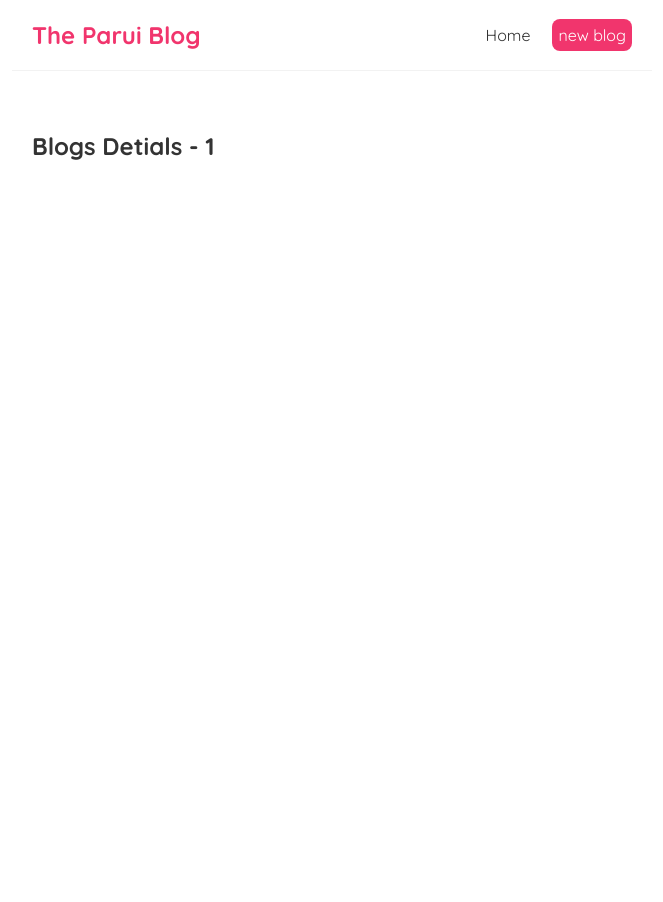
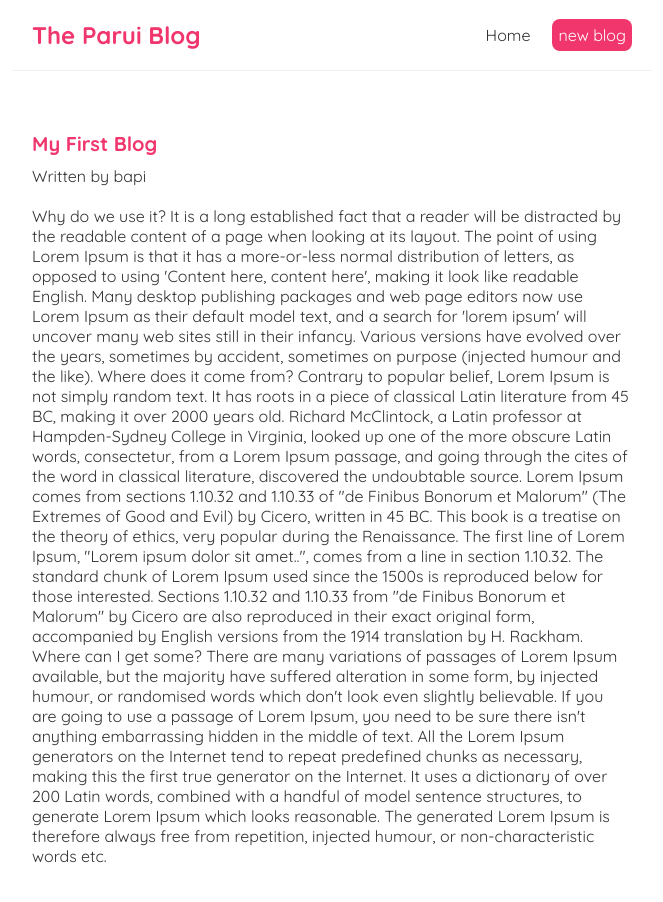
Before and after one commit to pratap360/react-practs, a React (Create React App) app: page /blogs/1 in a window 1280 px wide. Shown: the top 902 px of the page, without its empty margins (308-971 px from the left). Before the commit the page ends 800 px from the top, so only its background shows below. Built offline with nearby package versions, Linux system fonts and the light colour scheme; data requests are answered from the project's data file.

Commit message:
tutorial 26

```diff
--- a/src/BlogDetials.js
+++ b/src/BlogDetials.js
@@ -1,15 +1,23 @@
-import { useParams } from 'react-router-dom';
+import { useParams } from "react-router-dom";
+import useFetch from "./useFetch";
 
 const BlogDetails = () => {
+  const { id } = useParams();
+  const { data: blog, error, isPending } = useFetch('http://localhost:8000/blogs/' + id);
 
-        const {id} = useParams();
-
-
-    return (
-        <div className="blogs-details">
-            <h2>Blogs Detials - {id} </h2>
-        </div>
-     );
+  return (
+    <div className="blog-details">
+      { isPending && <div>Loading...</div> }
+      { error && <div>{ error }</div> }
+      { blog && (
+        <article>
+          <h2>{ blog.title }</h2>
+          <p>Written by { blog.author }</p>
+          <div>{ blog.body }</div>
+        </article>
+      )}
+    </div>
+  );
 }
 
 export default BlogDetails;
--- a/src/index.css
+++ b/src/index.css
@@ -53,3 +53,22 @@
 .blog-preview a{
   text-decoration: none;
 }
+
+
+/* blog details page */
+.blog-details h2 {
+  font-size: 20px;
+  color: #f1356d;
+  margin-bottom: 10px;
+}
+.blog-details div {
+  margin: 20px 0;
+}
+.blog-details button {
+  background: #f1356d;
+  color: #fff;
+  border: 0;
+  padding: 8px;
+  border-radius: 8px;
+  cursor: pointer;
+}
```
